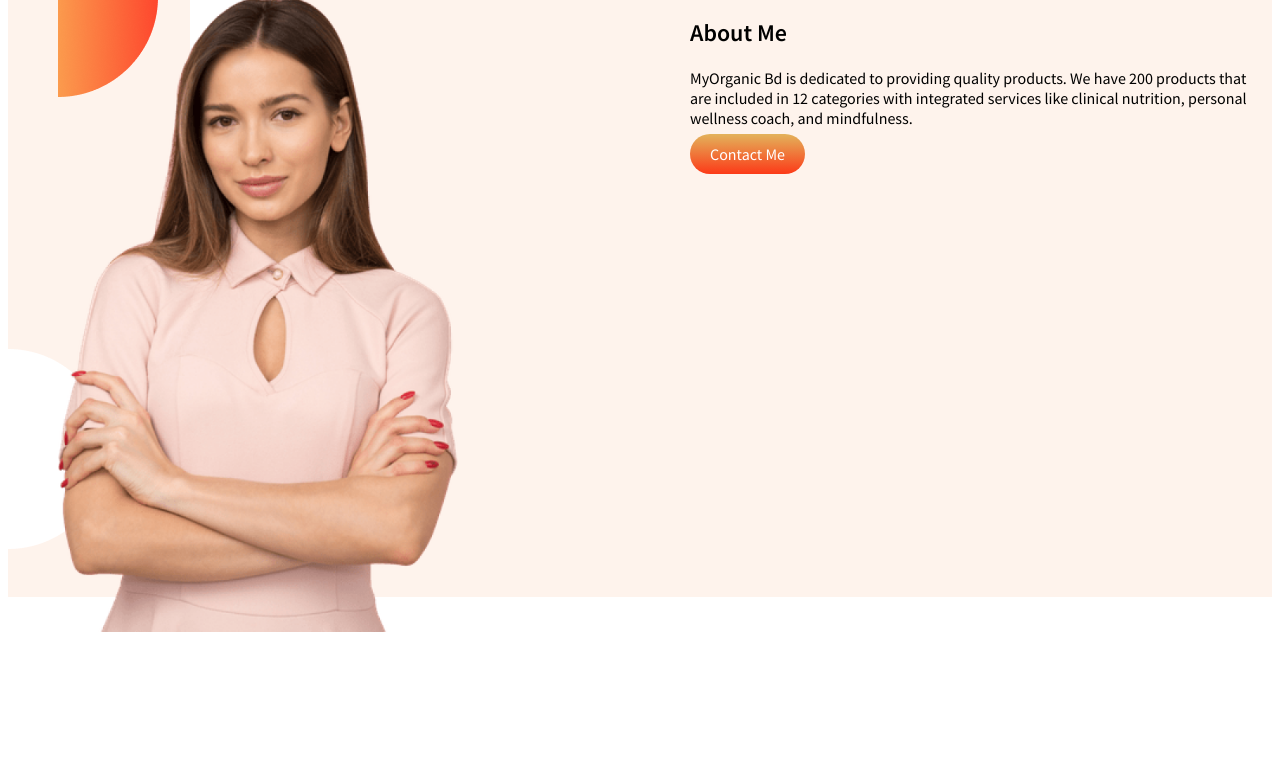
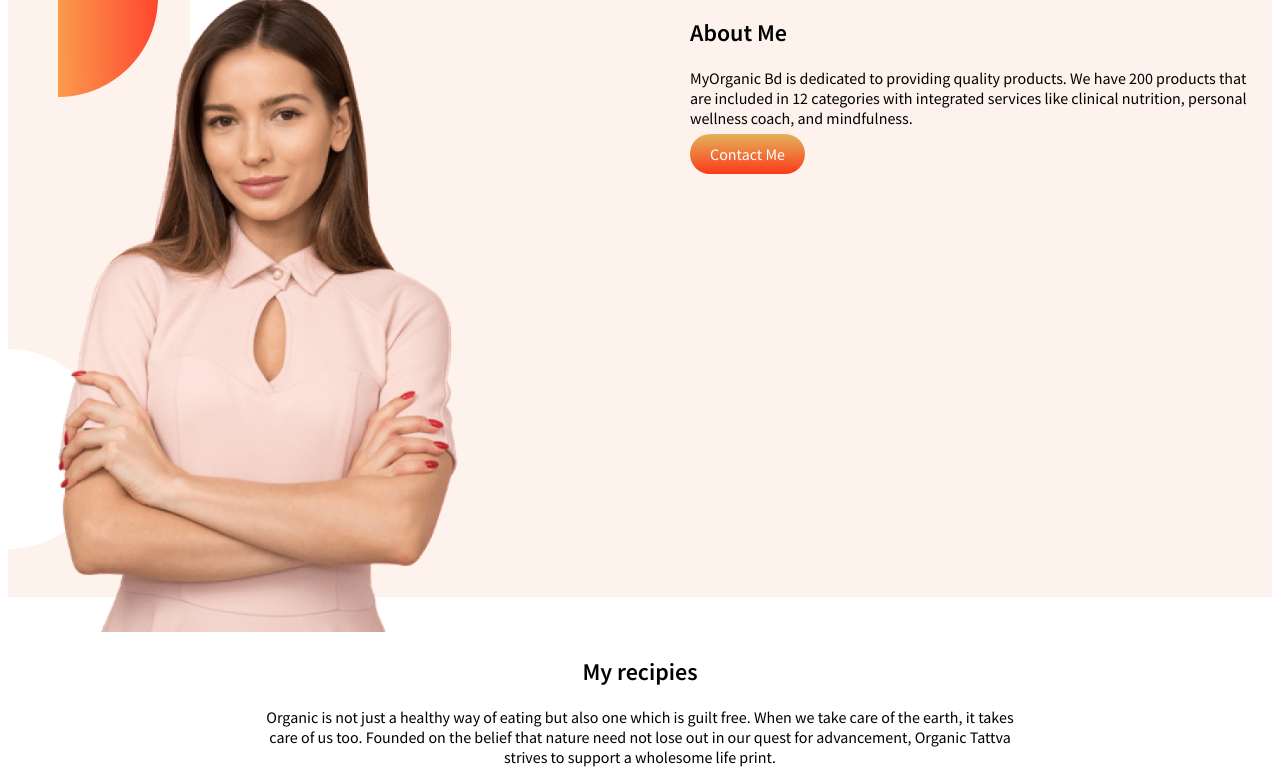
Before and after one commit to atique-atq/organic-food-network, a plain HTML site: page index.html in a window 1280 px wide. Shown: the part 469-1252 px from the top of the page. Before the commit the page ends 1113 px from the top, so only its background shows below. Drawn offline with Linux system fonts and the light colour scheme.

Commit message:
added third section

```diff
--- a/index.html
+++ b/index.html
@@ -6,6 +6,7 @@
     <meta http-equiv="X-UA-Compatible" content="IE=edge">
     <meta name="viewport" content="width=device-width, initial-scale=1.0">
     <title>Food Network Assignment</title>
+    <link rel="shortcut icon" href="images/1.png" type="image/x-icon">
     <link rel="stylesheet" href="style.css">
     <link rel="preconnect" href="https://fonts.googleapis.com">
     <link rel="preconnect" href="https://fonts.gstatic.com" crossorigin>
@@ -40,7 +41,14 @@
                 Me</a>
         </div>
     </section>
-
+    <section>
+        <div class="my-recipies">
+            <H1>My recipies</H1>
+            <p>Organic is not just a healthy way of eating but also one which is guilt free. When we take care of the
+                earth, it takes care of us too. Founded on the belief that nature need not lose out in our quest for
+                advancement, Organic Tattva strives to support a wholesome life print.</p>
+        </div>
+    </section>
 </body>
 
 </html>
--- a/style.css
+++ b/style.css
@@ -31,3 +31,9 @@ body{
     background-image: url(images/banner.png);
     background-repeat: no-repeat;
 }
+.my-recipies{
+    margin-left: 20%;
+    margin-right 20%;
+    width: 60%;
+    text-align: center;
+}
```
Also changed, not shown: 1 other file.
